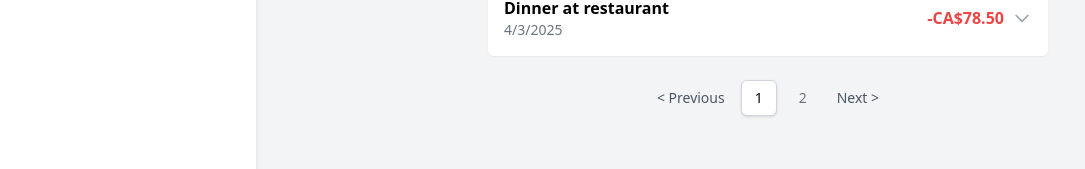
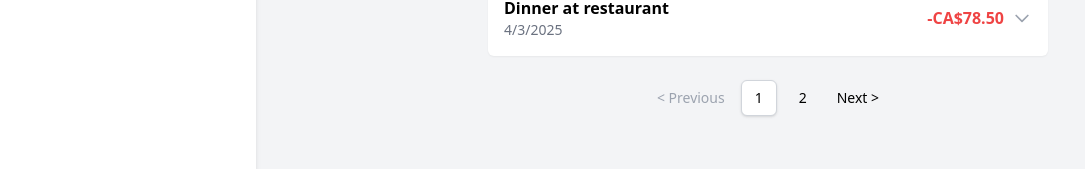
Before and after one commit to Sanduni4822/CashFlow-Tracker-Individual-, a React (Vite) app: page /view-expenses in a window 1280 px wide. Shown: the part 698-867 px from the top of the page, without its empty margins (0-1085 px from the left). Built offline with nearby package versions, Linux system fonts and the light colour scheme.

Commit message:
Updated pagination styles: black for Next and page numbers, gray for Previous

```diff
--- a/src/pages/viewexpense/ViewExpense.jsx
+++ b/src/pages/viewexpense/ViewExpense.jsx
@@ -73,8 +73,10 @@ const ViewExpense = () => {
           <button
             onClick={() => setCurrentPage((prev) => Math.max(prev - 1, 1))}
             disabled={currentPage === 1}
-            className={`text-sm font-medium px-2 py-1 text-gray-600 hover:text-black transition ${
-              currentPage === 1 ? 'cursor-not-allowed text-gray-400' : ''
+            className={`text-sm font-medium px-2 py-1 transition ${
+              currentPage === 1
+                ? 'text-gray-400 cursor-not-allowed'
+                : 'text-gray-500 hover:text-gray-700'
             }`}
           >
             &lt; Previous
@@ -84,10 +86,10 @@ const ViewExpense = () => {
             <button
               key={i + 1}
               onClick={() => setCurrentPage(i + 1)}
-              className={`w-9 h-9 rounded-md text-sm font-medium border ${
+              className={`w-9 h-9 rounded-md text-sm font-medium border transition ${
                 currentPage === i + 1
                   ? 'border-gray-300 bg-white shadow text-black'
-                  : 'border-transparent text-gray-500 hover:bg-gray-100'
+                  : 'border-transparent text-black hover:bg-gray-100'
               }`}
             >
               {i + 1}
@@ -97,8 +99,10 @@ const ViewExpense = () => {
           <button
             onClick={() => setCurrentPage((prev) => Math.min(prev + 1, totalPages))}
             disabled={currentPage === totalPages}
-            className={`text-sm font-medium px-2 py-1 text-gray-600 hover:text-black transition ${
-              currentPage === totalPages ? 'cursor-not-allowed text-gray-400' : ''
+            className={`text-sm font-medium px-2 py-1 transition ${
+              currentPage === totalPages
+                ? 'text-gray-400 cursor-not-allowed'
+                : 'text-black hover:text-gray-800'
             }`}
           >
             Next &gt;
```
